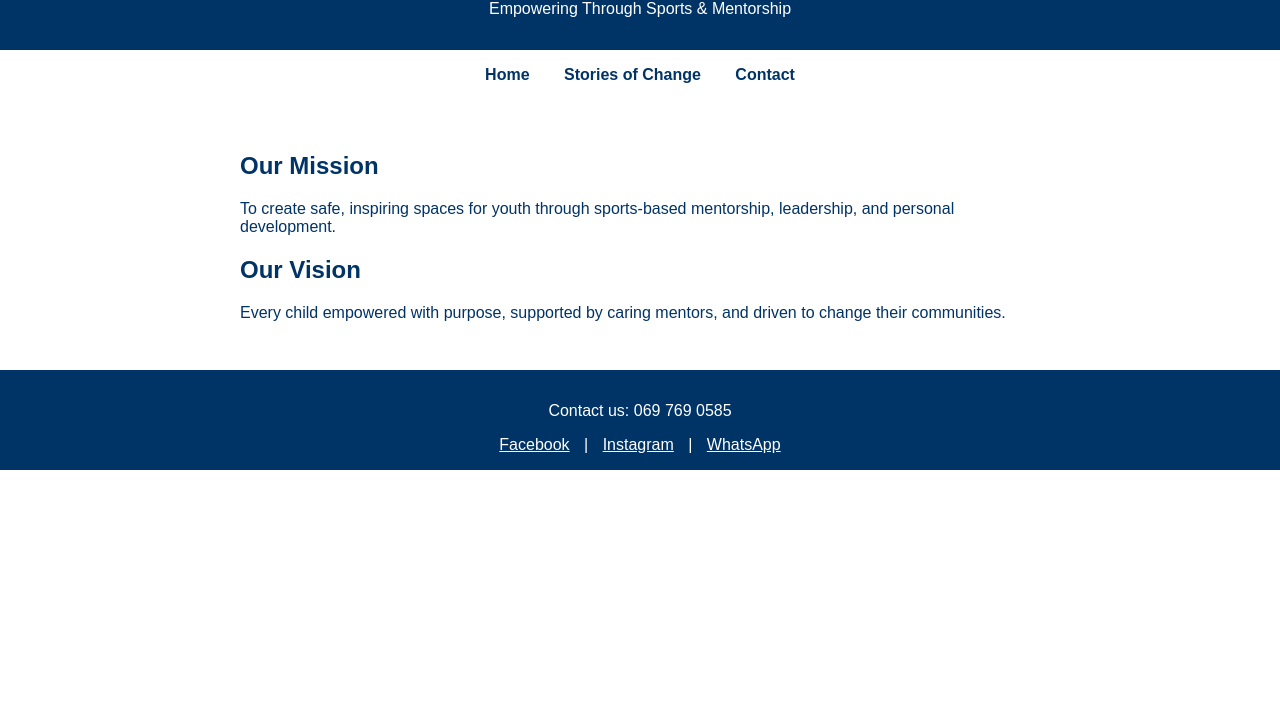
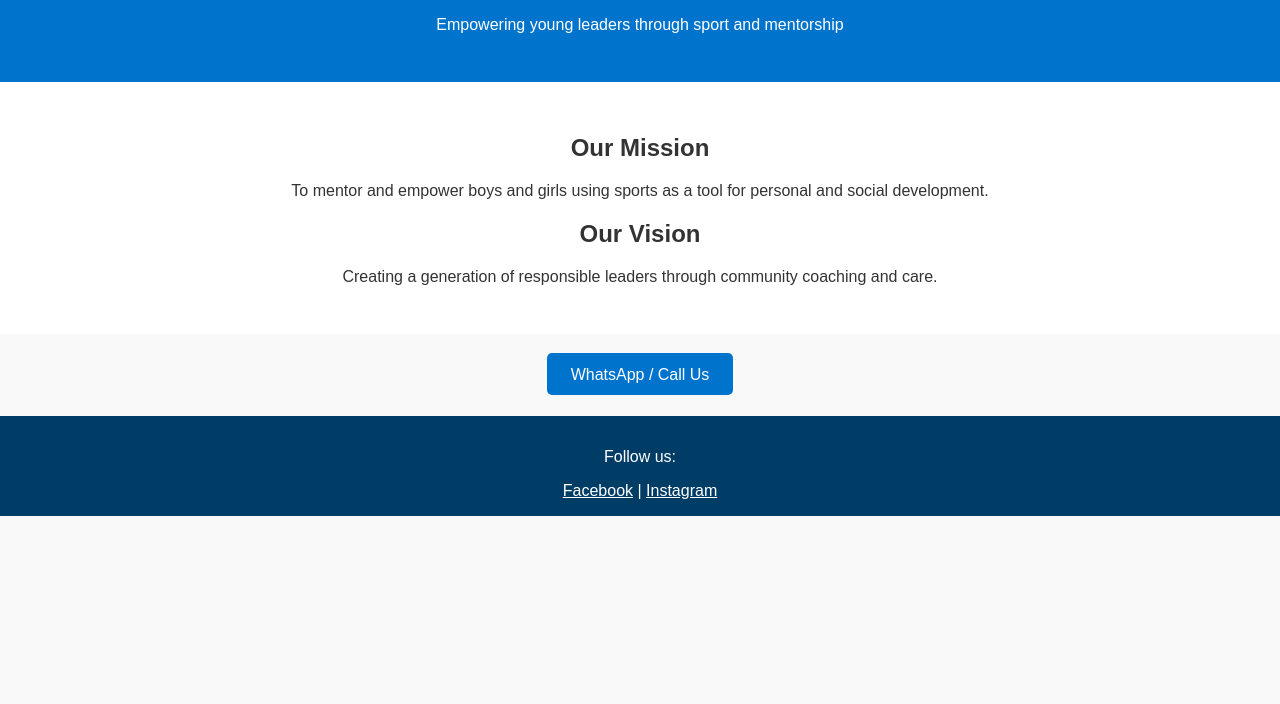
Before and after one commit to Coachfor/coach-for-change, a plain HTML site: page index.html in a window 1280 px wide. Shown: the part 96-800 px from the top of the page. Drawn offline with Linux system fonts and the light colour scheme.

Commit message:
Add files via upload

```diff
--- a/index.html
+++ b/index.html
@@ -2,69 +2,29 @@
 <!DOCTYPE html>
 <html lang="en">
 <head>
-    <meta charset="UTF-8">
+  <meta charset="UTF-8" />
+  <meta name="viewport" content="width=device-width, initial-scale=1.0" />
   <title>Coach for Change</title>
-    <style>
-        body {
-            font-family: Arial, sans-serif;
-            margin: 0;
-            background-color: white;
-            color: #003366;
-        }
-        header, footer {
-            background-color: #003366;
-            color: white;
-            padding: 1em;
-            text-align: center;
-        }
-        nav {
-            text-align: center;
-            margin: 1em 0;
-        }
-        nav a {
-            margin: 0 15px;
-            text-decoration: none;
-            color: #003366;
-            font-weight: bold;
-        }
-        .section {
-            padding: 2em;
-            max-width: 800px;
-            margin: auto;
-        }
-        .footer-links a {
-            color: white;
-            margin: 0 10px;
-        }
-    </style>
+  <link href="style.css" rel="stylesheet" />
 </head>
 <body>
   <header>
     <h1>Coach for Change</h1>
-        <p>Empowering Through Sports & Mentorship</p>
+    <p>Empowering young leaders through sport and mentorship</p>
   </header>
-
-    <nav>
-        <a href="index.html">Home</a>
-        <a href="stories.html">Stories of Change</a>
-        <a href="contact.html">Contact</a>
-    </nav>
-
-    <div class="section">
+  <section class="mission-vision">
     <h2>Our Mission</h2>
-        <p>To create safe, inspiring spaces for youth through sports-based mentorship, leadership, and personal development.</p>
-
+    <p>To mentor and empower boys and girls using sports as a tool for personal and social development.</p>
     <h2>Our Vision</h2>
-        <p>Every child empowered with purpose, supported by caring mentors, and driven to change their communities.</p>
-    </div>
-
+    <p>Creating a generation of responsible leaders through community coaching and care.</p>
+  </section>
+  <section class="contact-buttons">
+    <a href="https://wa.me/27697690585" class="button">WhatsApp / Call Us</a>
+  </section>
   <footer>
-        <p>Contact us: 069 769 0585</p>
-        <div class="footer-links">
+    <p>Follow us:</p>
     <a href="https://www.facebook.com/share/1JBVT1NLtK/" target="_blank">Facebook</a> |
-            <a href="https://www.instagram.com/coachandchange?igsh=YzljYTk1ODg3Zg==" target="_blank">Instagram</a> |
-            <a href="https://wa.me/27697690585" target="_blank">WhatsApp</a>
-        </div>
+    <a href="https://www.instagram.com/coachandchange" target="_blank">Instagram</a>
   </footer>
 </body>
 </html>
--- a/style.css
+++ b/style.css
@@ -1,6 +1,40 @@
-body { font-family: Arial, sans-serif; margin: 0; padding: 0; background: #f4f4f4; }
-header { background: #333; color: white; padding: 1rem; text-align: center; }
-nav a { color: white; margin: 0 10px; text-decoration: none; }
-main { padding: 2rem; }
-footer { background: #333; color: white; text-align: center; padding: 1rem; position: relative; bottom: 0; width: 100%; }
-.button { background: #0056b3; color: white; padding: 10px 20px; text-decoration: none; }
+
+body {
+  font-family: Arial, sans-serif;
+  margin: 0;
+  padding: 0;
+  background-color: #f9f9f9;
+  color: #333;
+}
+header {
+  background-color: #0074cc;
+  color: white;
+  text-align: center;
+  padding: 2em 1em;
+}
+section.mission-vision {
+  padding: 2em;
+  background-color: white;
+  text-align: center;
+}
+.contact-buttons {
+  text-align: center;
+  padding: 2em;
+}
+.button {
+  background-color: #0074cc;
+  color: white;
+  padding: 0.8em 1.5em;
+  text-decoration: none;
+  border-radius: 5px;
+}
+footer {
+  background-color: #003d66;
+  color: white;
+  text-align: center;
+  padding: 1em;
+}
+footer a {
+  color: white;
+  text-decoration: underline;
+}
```
Lines whose indentation alone changed are shown as unchanged.
